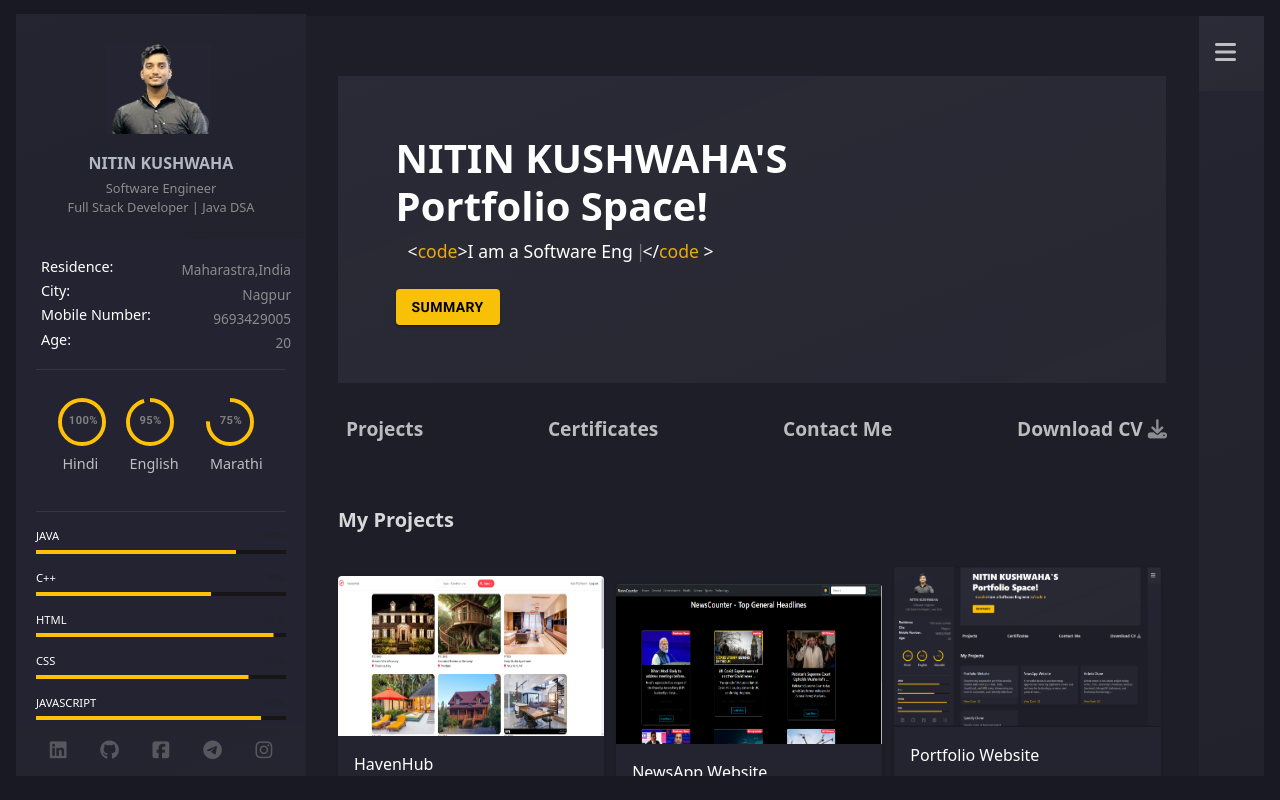
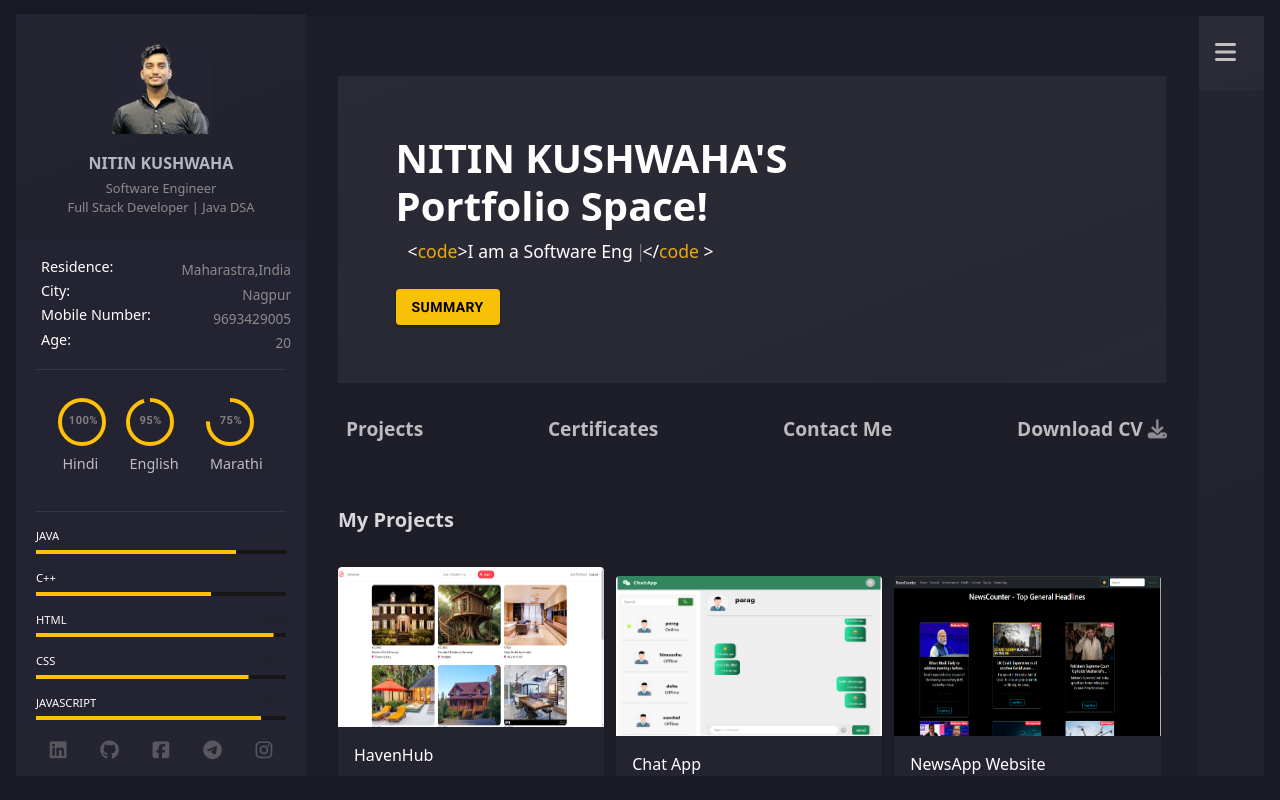
Before and after one commit to Nitinkushwaha19/My-portfolio, a React (Vite) app: page / in a window 1280 px wide. Built offline with nearby package versions, Linux system fonts and the light colour scheme.

Commit message:
Added new chat project

```diff
--- a/src/ProjectCard/Projects.jsx
+++ b/src/ProjectCard/Projects.jsx
@@ -3,6 +3,7 @@ import "./Projects.css";
 import portfolio from '../assets/portfolio.png'
 import newsapp from '../assets/newsapp.png'
 import HavenHub from '../assets/HavenHub.png'
+import chatApp from "../assets/chatApp.png";
 
 export default function Projects() {
   return (
@@ -16,6 +17,13 @@ export default function Projects() {
           gitHubLink="https://github.com/Nitinkushwaha19/Rental-home"
           projectLink="https://rental-home-mm4m.onrender.com/"
           projectImage={HavenHub}
+        />
+        <ProjectCard
+          Title="Chat App"
+          Description="Chat App: A real-time chatting application enabling instant communication...."
+          useTech="React.js, Node.js, Express.js, WebSockets, MUI, Authentication, and Authorization."
+          gitHubLink="https://github.com/Nitinkushwaha19/Chat-App"
+          projectImage={chatApp}
         />
         <ProjectCard
           Title="NewsApp Website"
@@ -32,11 +40,7 @@ export default function Projects() {
           projectLink="https://my-portfolio-git-main-nitin-kushwahas-projects.vercel.app/"
           projectImage={portfolio}
         />
-        <ProjectCard
-          Title="Spotify Clone"
-          Description="Spotify clone: A frontend project meticulously crafted using pure HTML and CSS to replicate Spotify’s user interface..."
-          gitHubLink="https://github.com/Nitinkushwaha19/Spotify-Clone"
-        />
+
       </div>
     </div>
   );
```
Also changed, not shown: src/assets/chatApp.png (added).
